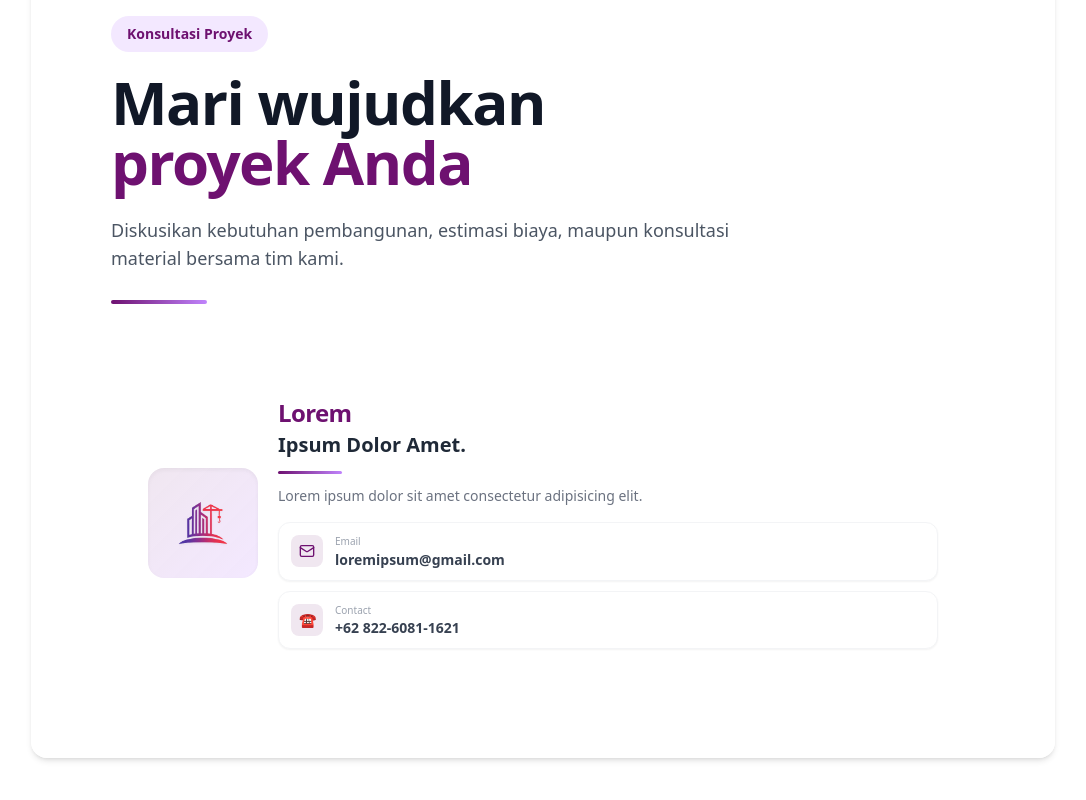
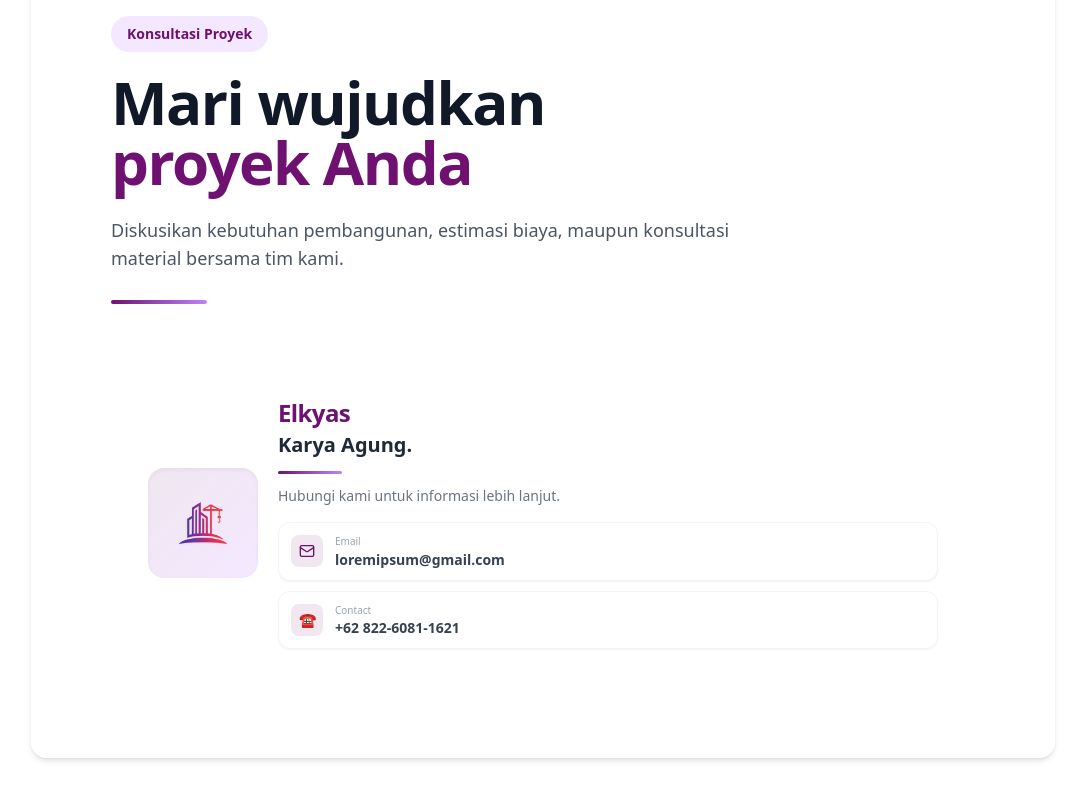
Before and after one commit to kikok456/Test_FE, a React (Vite) app: page / in a window 1280 px wide. Shown: the part 1781-2581 px from the top of the page, without its empty margins (97-1183 px from the left). Built offline with nearby package versions, Linux system fonts and the light colour scheme.

Commit message:
Update contact.tsx

```diff
--- a/src/pages/contact.tsx
+++ b/src/pages/contact.tsx
@@ -82,7 +82,7 @@ const whatsappUrl =
                   leading-tight
                 "
               >
-                Lorem
+                Elkyas
               </h1>
 
               <h2
@@ -94,7 +94,7 @@ const whatsappUrl =
                   leading-tight
                 "
               >
-                Ipsum Dolor Amet.
+                Karya Agung.
               </h2>
             </div>
 
@@ -123,8 +123,7 @@ const whatsappUrl =
                 mt-3
               "
             >
-              Lorem ipsum dolor sit amet consectetur
-              adipisicing elit.
+              Hubungi kami untuk informasi lebih lanjut.
             </p>
 
             {/* CONTACT */}
```
